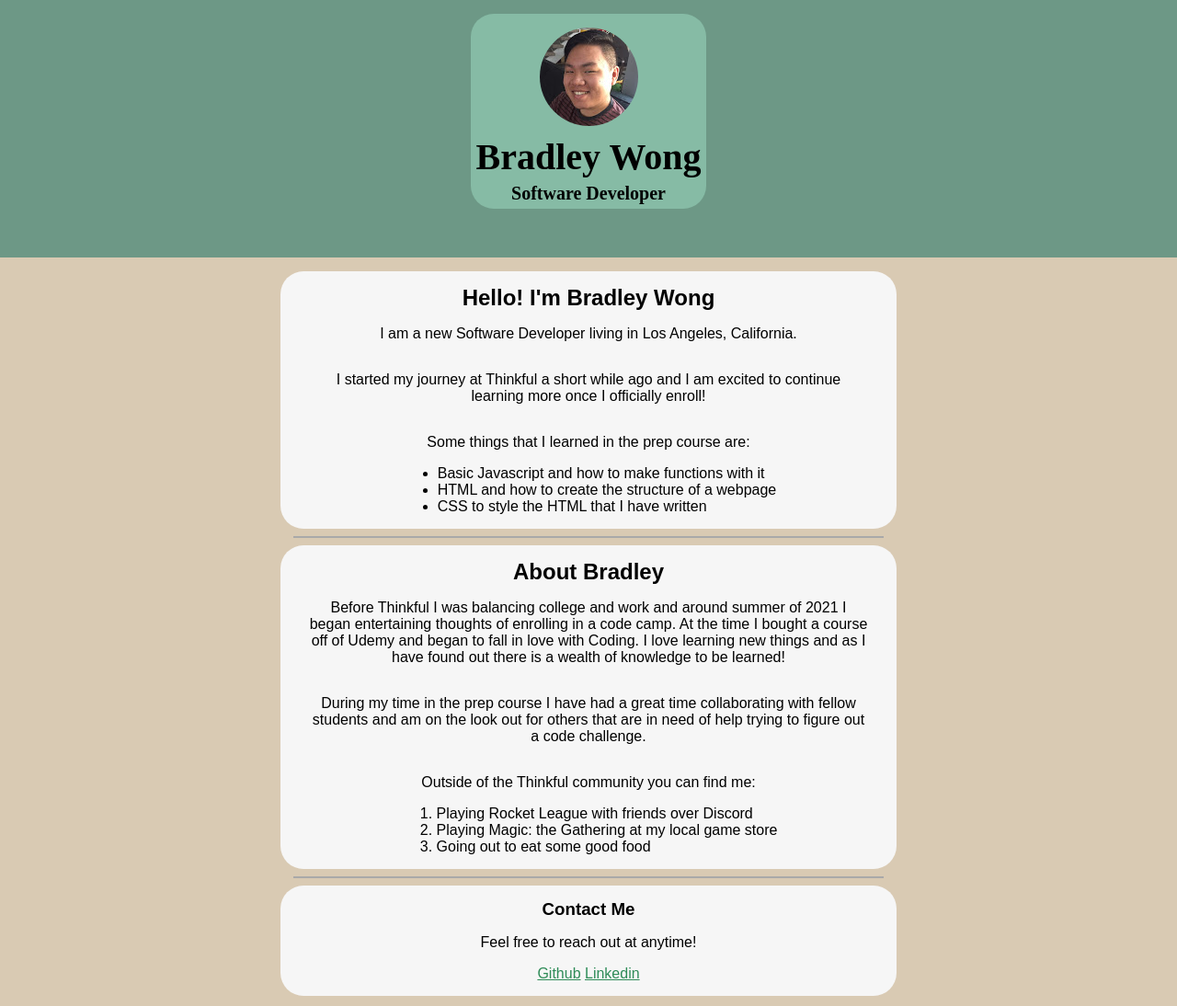
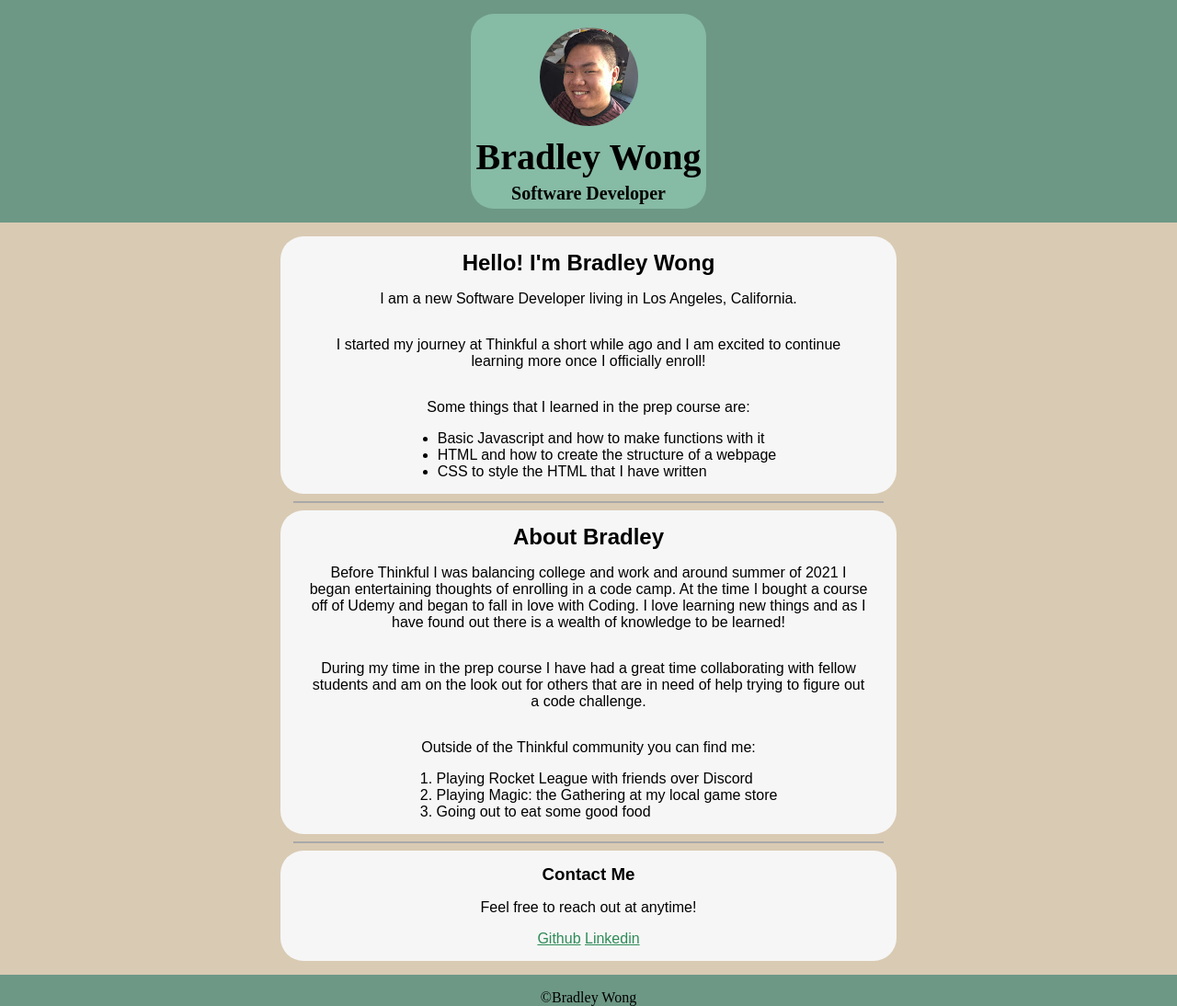
Before and after one commit to blwong77/webPortfolio, a plain HTML site: page index.html in a window 1280 px wide. Shown: the top 1094 px of the page at 92% size. Drawn offline with Linux system fonts and the light colour scheme.

Commit message:
changed the height property of header

```diff
--- a/styles.css
+++ b/styles.css
@@ -4,8 +4,8 @@ header {
   padding: 15px 0 15px 0;
   /*sets the font size of header to be 1.25 * the default browser size*/
   font-size: 1.25em;
-  /*sets the height of the header to 250px*/
-  height: 250px;
+  /*sets the height of the header*/
+  height: auto;
 }
 header div {
   margin: auto; /*centers div in header*/
```
